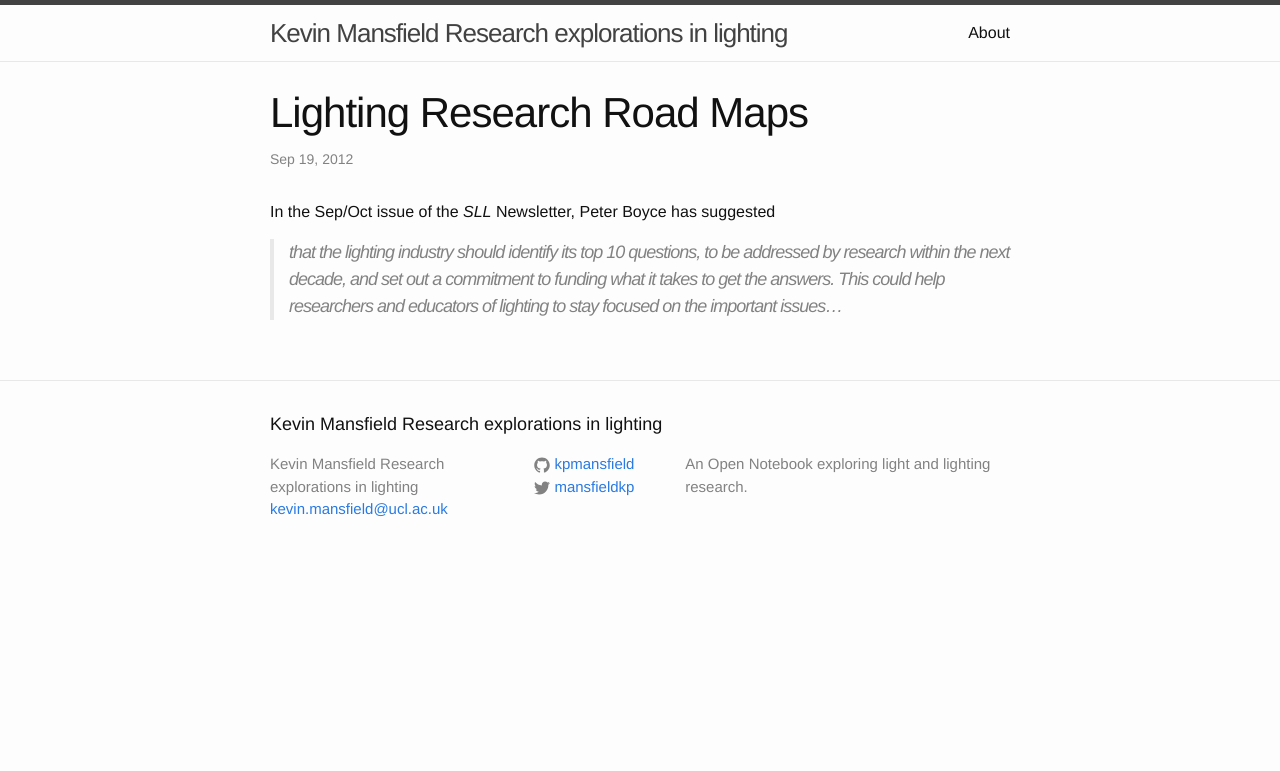
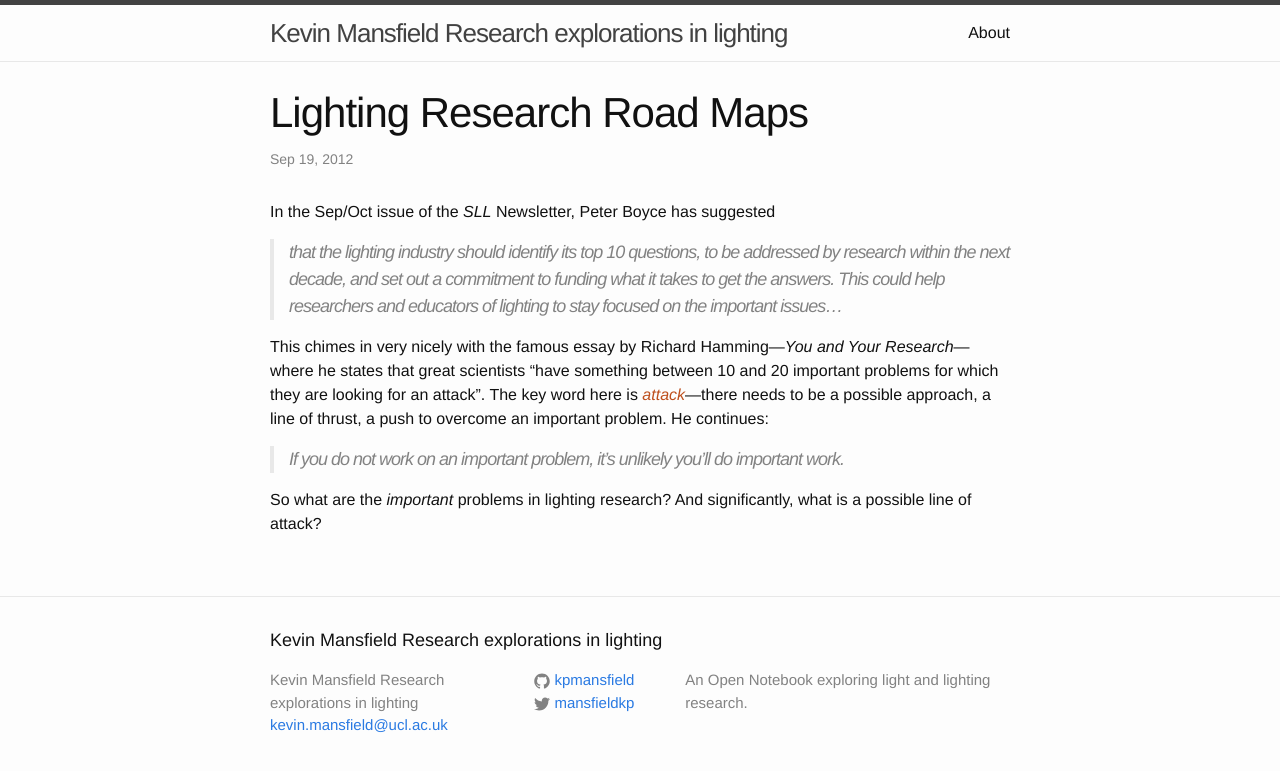
Before and after one commit to kpmansfield/kpmansfield.github.io, a Jekyll site: the page built from _posts/2012-09-19-road-map.md, in a window 1280 px wide. Shown: the top 771 px of the page. Built offline with Jekyll 4.4.1, drawn with Linux system fonts in a browser that asks for light colours.

Commit message:
further changes 24 Mar

```diff
--- a/_posts/2012-09-19-road-map.md
+++ b/_posts/2012-09-19-road-map.md
@@ -6,3 +6,9 @@ title: Lighting Research Road Maps
 In the Sep/Oct issue of the <em>SLL</em> Newsletter, Peter Boyce has suggested
 
 > that the lighting industry should identify its top 10 questions, to be addressed by research within the next decade, and set out a commitment to funding what it takes to get the answers. This could help researchers and educators of lighting to stay focused on the important issues…
+
+This chimes in very nicely with the famous essay by Richard Hamming—<em>You and Your Research</em>—where he states that great scientists "have something between 10 and 20  important problems for which they are looking for an attack". The key word here is <em><span style="color:rgb(190,80,30);">attack</span></em>—there needs to be a possible approach, a line of thrust, a push to overcome an important problem. He continues:
+
+> If you do not work on an important problem, it's unlikely you'll do important work.
+
+So what are the <em>important</em> problems in lighting research? And significantly, what is a possible line of attack?
```
Also changed, not shown: about.md (+1 -1 lines).
